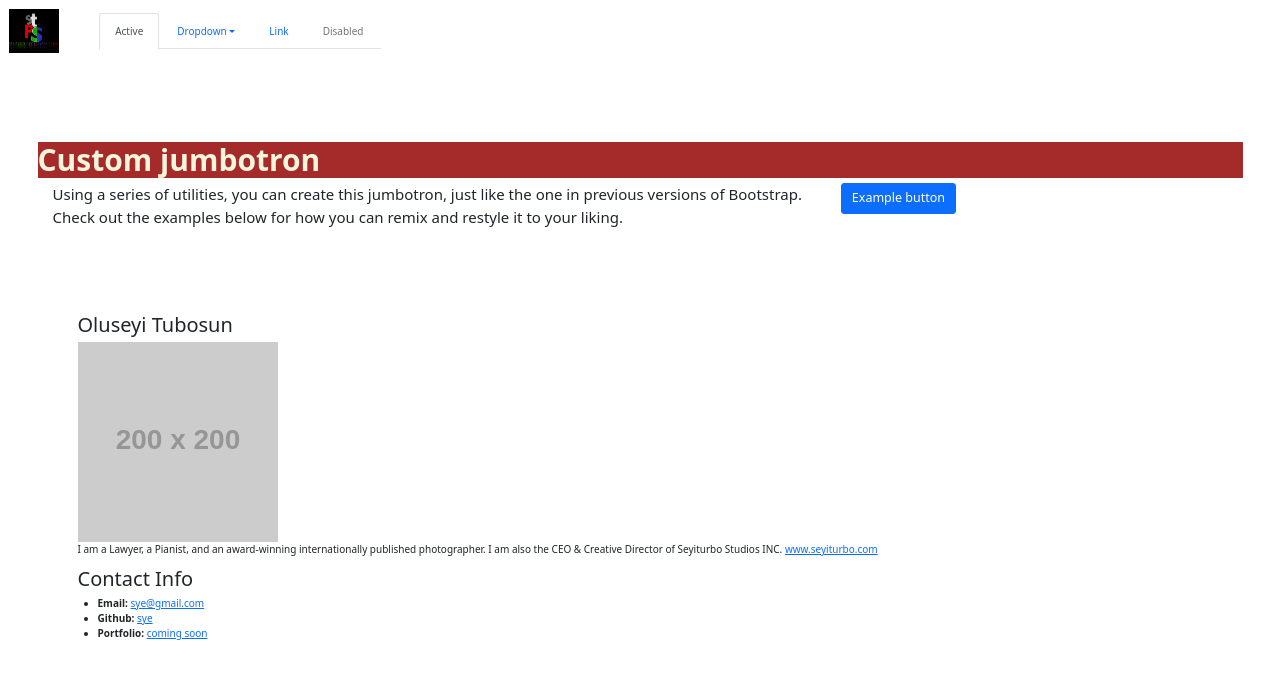
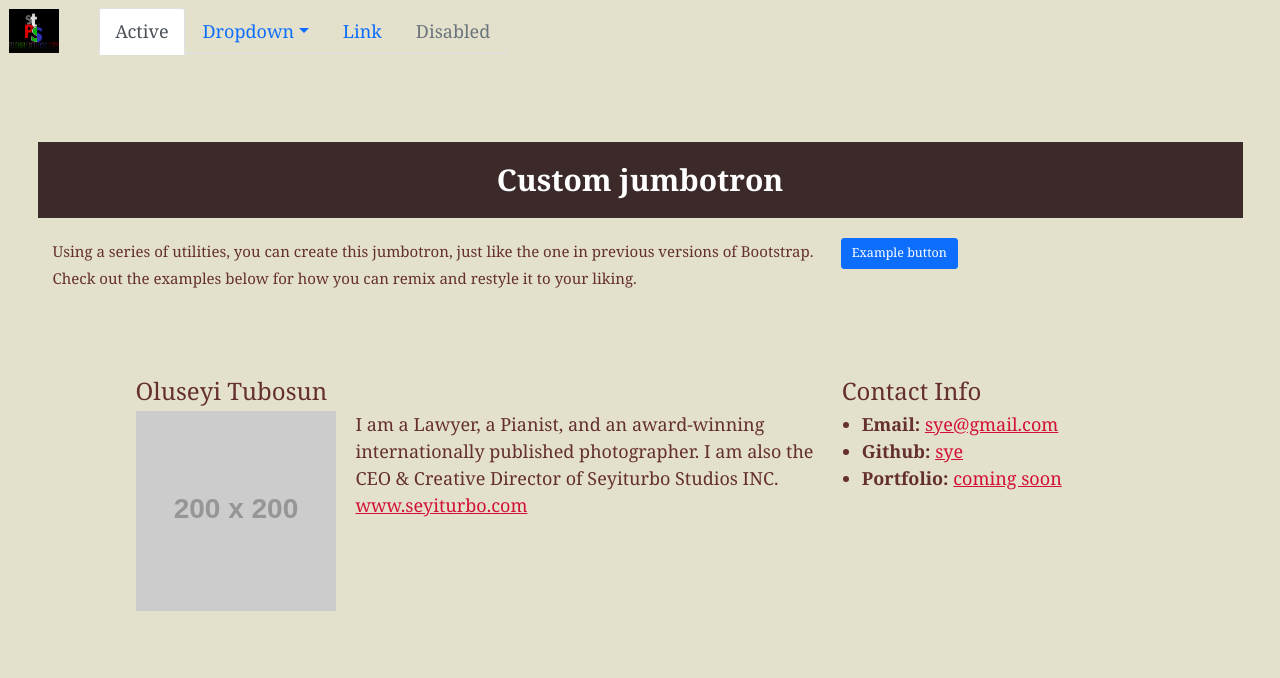
Before and after one commit to Seyiturbo/IMAGE-REVAMP-AI, a plain HTML site: page index.html in a window 1280 px wide. Drawn offline with nearby package versions, Linux system fonts and the light colour scheme; placeholder pictures from the web are drawn by us.

Commit message:
Update style css

```diff
--- a/style.css
+++ b/style.css
@@ -1,5 +1,56 @@
-#jumbotron{
-    background-color: brown;
-    color: beige;
-    border: 3px;
-}
+body {
+    padding: 0;
+    margin: 0;
+    font-family: Georgia, "Times New Roman", Times, serif;
+    font-size: 18px;
+    line-height: 150%;
+    color: #652f2f;
+    background: #e3e1cc;
+  }
+
+  header {
+    background: #d21034;
+  }
+
+  h1 {
+    padding: 20px 0;
+    margin: 0;
+    margin-bottom: 20px;
+    font-size: 28px;
+    color: #ffffff;
+    text-align: center;
+    background: #3c2a2a;
+  }
+
+  h2 {
+    font-size: 24px;
+  }
+
+  a {
+    color: #d21034;
+  }
+
+  .container {
+    width: 1024px;
+    margin: 0 auto;
+  }
+
+  #main-bio,
+  #contact-info,
+  #bio-image {
+    float: left;
+  }
+
+  #main-bio {
+    width: 70%;
+  }
+
+  #contact-info {
+    width: 30%;
+  }
+
+  #bio-image {
+    width: 200px;
+    height: 200px;
+    margin-right: 20px;
+  }
```
